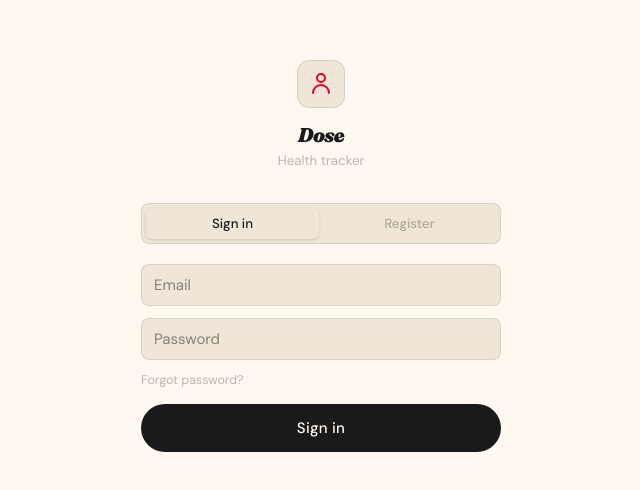
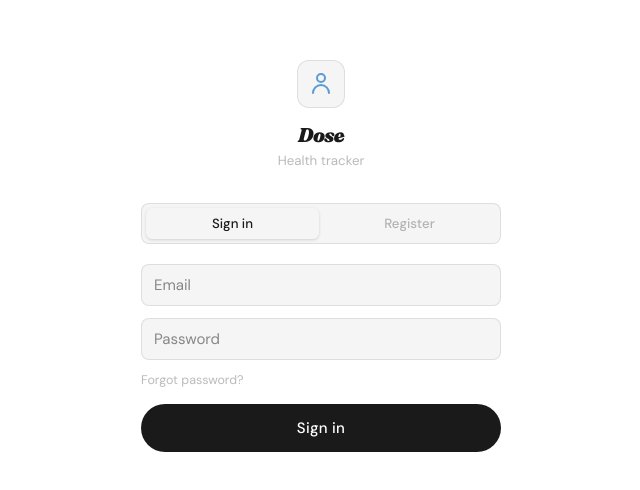
Before and after one commit to nulljosh/healstack, a React (Vite) app: page /#/ in a window 1280 px wide. Shown: the part 144-634 px from the top of the page, without its empty margins (319-959 px from the left). Built offline with nearby package versions, Linux system fonts and the light colour scheme; no server answers.

Commit message:
Apply portfolio vibe palette: white/dark monochrome + blue accent (was cream/red)

```diff
--- a/src/index.css
+++ b/src/index.css
@@ -19,17 +19,17 @@
 }
 
 :root {
-  --bg: #FFF8F0;
-  --bg-secondary: #f0e6d8;
-  --bg-tertiary: #ede0d0;
+  --bg: #ffffff;
+  --bg-secondary: #f5f5f5;
+  --bg-tertiary: #ebebeb;
   --text-primary: #1A1A1A;
   --text-secondary: rgba(26,26,26,0.5);
   --text-tertiary: rgba(26,26,26,0.3);
   --border: rgba(26,26,26,0.1);
   --border-muted: rgba(26,26,26,0.06);
-  --accent: #E4002B;
-  --accent-muted: rgba(228, 0, 43, 0.08);
-  --accent-border: rgba(228, 0, 43, 0.2);
+  --accent: #5B9BD5;
+  --accent-muted: rgba(91, 155, 213, 0.1);
+  --accent-border: rgba(91, 155, 213, 0.25);
   --danger: #dc2626;
   --danger-muted: rgba(220, 38, 38, 0.08);
   --danger-border: rgba(220, 38, 38, 0.18);
@@ -53,16 +53,16 @@
 
 [data-theme="dark"] {
   --bg: #1A1A1A;
-  --bg-secondary: #2a2118;
-  --bg-tertiary: #332920;
-  --text-primary: #FFF8F0;
+  --bg-secondary: #262626;
+  --bg-tertiary: #303030;
+  --text-primary: #fff8f0;
   --text-secondary: rgba(255,248,240,0.55);
   --text-tertiary: rgba(255,248,240,0.35);
   --border: rgba(255,248,240,0.1);
   --border-muted: rgba(255,248,240,0.04);
-  --accent: #E4002B;
-  --accent-muted: rgba(228, 0, 43, 0.08);
-  --accent-border: rgba(228, 0, 43, 0.18);
+  --accent: #5B9BD5;
+  --accent-muted: rgba(91, 155, 213, 0.12);
+  --accent-border: rgba(91, 155, 213, 0.28);
   --success: #26a641;
   --success-muted: rgba(38, 166, 65, 0.08);
   --success-border: rgba(38, 166, 65, 0.18);
```
